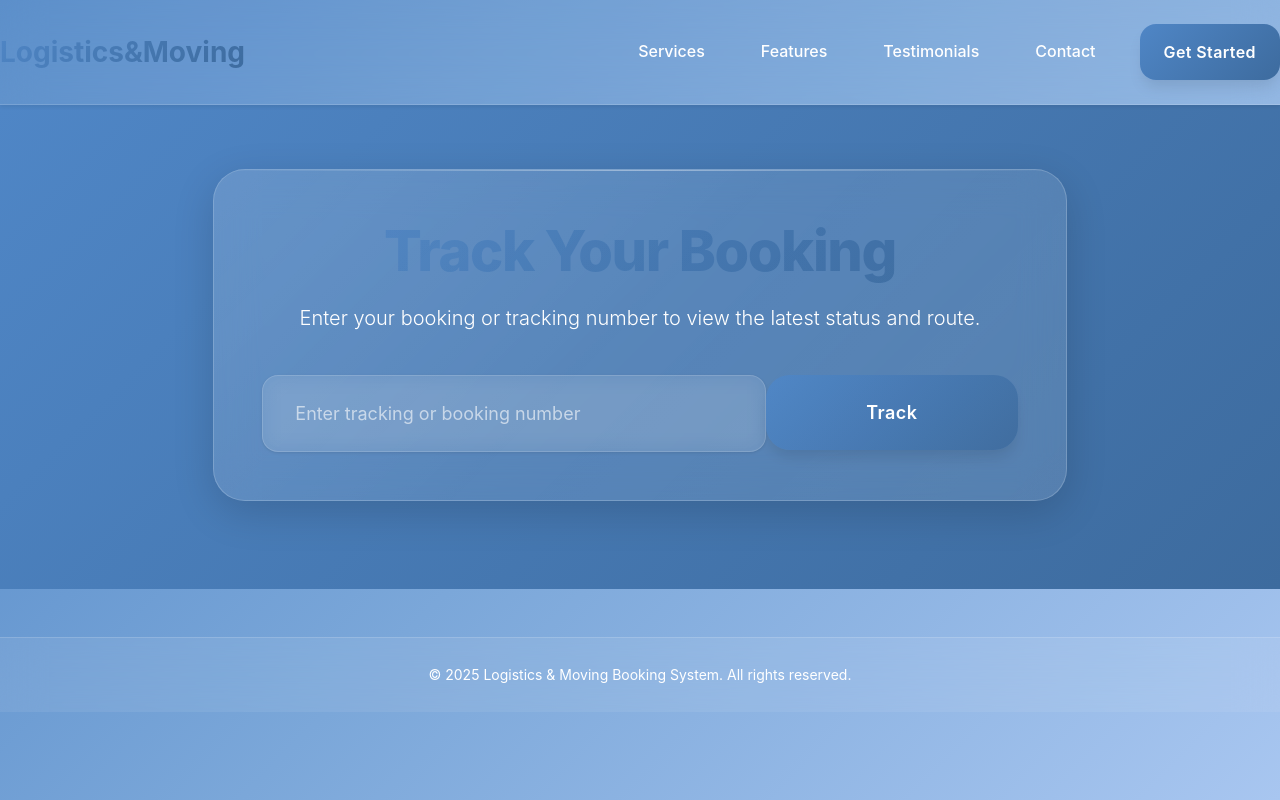
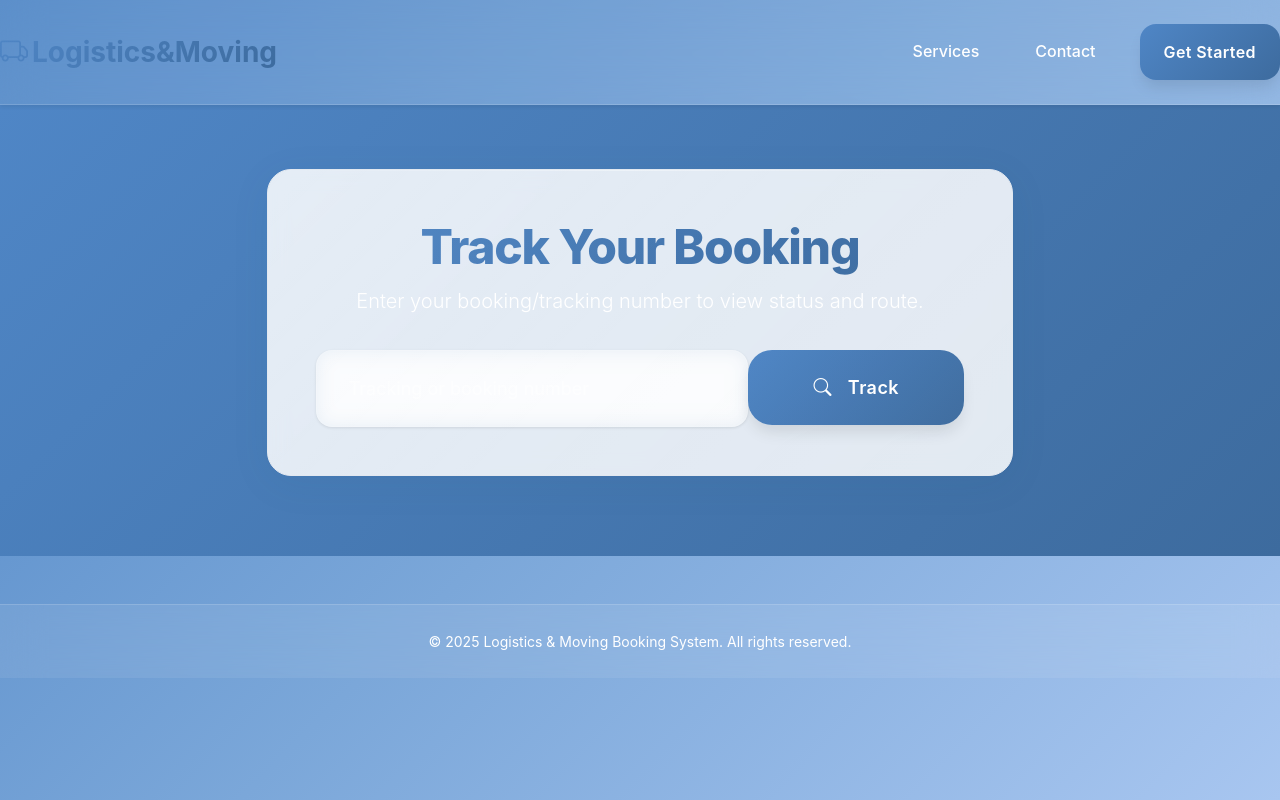
Before and after one commit to YusufJojeh/Logistics-MovingBookingSystem, a PHP site: page /tracking.php in a window 1280 px wide. Run offline with PHP 8.4, Linux system fonts and the light colour scheme.

Commit message:
Some fix

```diff
--- a/public/tracking.php
+++ b/public/tracking.php
@@ -1,13 +1,15 @@
 <?php
-// tracking.php - Track a booking/order by number
 require_once __DIR__ . '/../config/db.php';
 $tracking = trim($_GET['tracking'] ?? '');
 $status = '';
 $details = null;
 $error = '';
 if ($tracking) {
-    // Try to fetch real booking info
-    $stmt = mysqli_prepare($conn, "SELECT b.status, b.booking_date, s.title AS service, s.city_from, s.city_to, u.name AS provider FROM bookings b JOIN services s ON b.service_id = s.id JOIN users u ON b.provider_id = u.id WHERE b.id = ? LIMIT 1");
+    $stmt = mysqli_prepare($conn, "SELECT b.status, b.booking_date, s.title AS service, s.city_from, s.city_to, u.name AS provider
+        FROM bookings b
+        JOIN services s ON b.service_id = s.id
+        JOIN users u ON b.provider_id = u.id
+        WHERE b.id = ? LIMIT 1");
     mysqli_stmt_bind_param($stmt, 'i', $tracking);
     mysqli_stmt_execute($stmt);
     $result = mysqli_stmt_get_result($stmt);
@@ -30,47 +32,83 @@ if ($tracking) {
 <html lang="en">
 <head>
   <meta charset="UTF-8">
-  <meta name="viewport" content="width=device-width, initial-scale=1.0">
   <title>Track Your Booking - Logistics & Moving Booking System</title>
+  <meta name="viewport" content="width=device-width,initial-scale=1">
   <link rel="icon" href="assets/img/favicon.ico">
   <link href="https://cdn.jsdelivr.net/npm/bootstrap@5.3.2/dist/css/bootstrap.min.css" rel="stylesheet">
+  <link rel="stylesheet" href="https://cdn.jsdelivr.net/npm/bootstrap-icons@1.11.1/font/bootstrap-icons.css">
+  <link rel="stylesheet" href="https://unpkg.com/leaflet@1.9.4/dist/leaflet.css"/>
   <link rel="stylesheet" href="../assets/css/style.css">
+  <style>
+    body {
+      background: linear-gradient(120deg, #e5f6fd 0%, #f9fafc 100%) no-repeat;
+      min-height:100vh;
+    }
+    .glass-card {
+      background: rgba(255,255,255,0.85);
+      backdrop-filter: blur(10px);
+      border-radius: 1.5rem;
+      box-shadow: 0 8px 40px 0 #16647e12;
+      border: 1.2px solid #e2e8f0;
+    }
+    .status-badge {
+      font-size: 1.09em;
+      font-weight: 600;
+      padding: .38em 1.5em;
+      border-radius: 1.2em;
+      letter-spacing: .02em;
+      background: linear-gradient(90deg, #fac059 60%, #16647e 100%);
+      color: #fff;
+      box-shadow: 0 2px 12px #fac0592a;
+      border: 0;
+    }
+    #trackmap {
+      width:100%; height:260px; border-radius:1.1em; border:1.2px solid #e1eaf4; box-shadow:0 4px 24px #16647e0b;
+      margin:0 auto 0 auto;
+    }
+    .booking-info .bi { color:#16647e; margin-right:4px;}
+    @media (max-width:700px){
+      .glass-card {padding:1.1rem !important;}
+    }
+  </style>
 </head>
 <body class="modern-bg">
+<!-- Navbar -->
 <nav class="navbar navbar-expand-lg navbar-glass shadow-sm sticky-top">
   <div class="container-fluid">
-    <a class="navbar-brand fw-bold fs-3 gradient-text" href="/index.php">Logistics<span class="text-primary">&</span>Moving</a>
+    <a class="navbar-brand fw-bold fs-3 gradient-text" href="/index.php">
+      <i class="bi bi-truck me-1"></i>Logistics<span class="text-primary">&</span>Moving
+    </a>
     <button class="navbar-toggler" type="button" data-bs-toggle="collapse" data-bs-target="#navbarNav">
       <span class="navbar-toggler-icon"></span>
     </button>
     <div class="collapse navbar-collapse" id="navbarNav">
       <ul class="navbar-nav ms-auto mb-2 mb-lg-0 align-items-center">
         <li class="nav-item"><a class="nav-link" href="/index.php#services">Services</a></li>
-        <li class="nav-item"><a class="nav-link" href="/index.php#features">Features</a></li>
-        <li class="nav-item"><a class="nav-link" href="/index.php#testimonials">Testimonials</a></li>
         <li class="nav-item"><a class="nav-link" href="/index.php#contact">Contact</a></li>
         <li class="nav-item ms-3"><a class="btn btn-primary px-4" href="/register.php">Get Started</a></li>
       </ul>
     </div>
   </div>
 </nav>
-<section class="hero-glass d-flex align-items-center justify-content-center text-center position-relative section-gradient" style="min-height: 30vh;">
-  <div class="container-fluid">
+<!-- Hero -->
+<section class="hero-glass d-flex align-items-center justify-content-center text-center position-relative section-gradient" style="min-height: 28vh;">
+  <div class="container">
     <div class="row justify-content-center">
-      <div class="col-lg-8">
-        <div class="glass-card p-5 mb-4" style="width: 100%; margin: 0;">
-          <h1 class="display-4 fw-black mb-3 gradient-text">Track Your Booking</h1>
-          <p class="lead mb-4 text-body-secondary">Enter your booking or tracking number to view the latest status and route.</p>
-          <form class="row g-3 justify-content-center" method="get" action="">
-            <div class="col-md-8">
-              <input type="text" class="form-control form-control-lg" name="tracking" placeholder="Enter tracking or booking number" value="<?= htmlspecialchars($tracking) ?>" required>
+      <div class="col-lg-7">
+        <div class="glass-card p-4 p-md-5 mb-3">
+          <h1 class="display-5 fw-black mb-2 gradient-text">Track Your Booking</h1>
+          <p class="lead mb-4 text-body-secondary">Enter your booking/tracking number to view status and route.</p>
+          <form class="row g-2 justify-content-center" method="get" action="">
+            <div class="col-12 col-md-8">
+              <input type="text" class="form-control form-control-lg" name="tracking" placeholder="Tracking or booking number" value="<?= htmlspecialchars($tracking) ?>" required>
             </div>
-            <div class="col-md-4">
-              <button type="submit" class="btn btn-primary btn-lg w-100">Track</button>
+            <div class="col-12 col-md-4">
+              <button type="submit" class="btn btn-primary btn-lg w-100"><i class="bi bi-search me-2"></i>Track</button>
             </div>
           </form>
           <?php if ($error): ?>
-            <div class="alert alert-danger mt-4"> <?= htmlspecialchars($error) ?> </div>
+            <div class="alert alert-danger mt-3"> <?= htmlspecialchars($error) ?> </div>
           <?php endif; ?>
         </div>
       </div>
@@ -78,60 +116,78 @@ if ($tracking) {
   </div>
 </section>
 <?php if ($tracking && $details): ?>
-<section class="container-fluid py-4 section-glass">
-  <div class="glass-card p-4 mb-4 text-center" style="width: 100%; margin: 0;">
-    <h2 class="gradient-text mb-3">Status: <?= htmlspecialchars($status) ?></h2>
-    <div class="row mb-3">
-      <div class="col-md-6 text-start"><b>From:</b> <?= htmlspecialchars($details['from']) ?></div>
-      <div class="col-md-6 text-end"><b>To:</b> <?= htmlspecialchars($details['to']) ?></div>
-    </div>
-    <div class="row mb-3">
-      <div class="col-md-6 text-start"><b>Date:</b> <?= htmlspecialchars($details['date']) ?></div>
-      <div class="col-md-6 text-end"><b>Service:</b> <?= htmlspecialchars($details['service']) ?></div>
-    </div>
-    <div class="mb-3"><b>Provider:</b> <?= htmlspecialchars($details['provider']) ?></div>
-    <div class="my-4">
-      <div id="gmap" style="width:100%;max-width:400px;height:240px;margin:0 auto;border-radius:1rem;"></div>
-      <div class="small text-muted mt-2">Route from <b><?= htmlspecialchars($details['from']) ?></b> to <b><?= htmlspecialchars($details['to']) ?></b> (Google Map demo)</div>
+<section class="container py-3">
+  <div class="row justify-content-center">
+    <div class="col-lg-8">
+      <div class="glass-card p-4 p-md-5">
+        <div class="d-flex justify-content-between align-items-center mb-2">
+          <h2 class="mb-0 gradient-text fs-4">Booking Details</h2>
+          <span class="status-badge"><?= htmlspecialchars($status) ?></span>
+        </div>
+        <div class="row booking-info mb-3">
+          <div class="col-sm-6 mb-2">
+            <div><i class="bi bi-geo-alt"></i><b>From:</b> <?= htmlspecialchars($details['from']) ?></div>
+            <div><i class="bi bi-calendar-event"></i><b>Date:</b> <?= htmlspecialchars($details['date']) ?></div>
+            <div><i class="bi bi-truck"></i><b>Provider:</b> <?= htmlspecialchars($details['provider']) ?></div>
+          </div>
+          <div class="col-sm-6 text-sm-end mb-2">
+            <div><i class="bi bi-geo"></i><b>To:</b> <?= htmlspecialchars($details['to']) ?></div>
+            <div><i class="bi bi-box"></i><b>Service:</b> <?= htmlspecialchars($details['service']) ?></div>
+          </div>
+        </div>
+        <div>
+          <div id="trackmap"></div>
+          <div class="small text-muted mt-2 text-center">
+            Route from <b><?= htmlspecialchars($details['from']) ?></b> to <b><?= htmlspecialchars($details['to']) ?></b> (real-time map)
+          </div>
+        </div>
+      </div>
     </div>
   </div>
 </section>
+<script src="https://unpkg.com/leaflet@1.9.4/dist/leaflet.js"></script>
 <script>
-  function initTrackingMap() {
-    // Demo coordinates for cities
-    var cityCoords = {
-      'Cairo': {lat:30.0444, lng:31.2357},
-      'Alexandria': {lat:31.2001, lng:29.9187},
-      'Giza': {lat:30.0131, lng:31.2089},
-      'Mansoura': {lat:31.0364, lng:31.3807},
-      'Default': {lat:30.0444, lng:31.2357}
-    };
-    var from = cityCoords['<?= addslashes($details['from']) ?>'] || cityCoords['Default'];
-    var to = cityCoords['<?= addslashes($details['to']) ?>'] || cityCoords['Default'];
-    var map = new google.maps.Map(document.getElementById('gmap'), {
-      zoom: 7,
-      center: from,
-      mapTypeId: 'roadmap'
+document.addEventListener("DOMContentLoaded", function() {
+  let fromCity = "<?= addslashes($details['from']) ?>";
+  let toCity   = "<?= addslashes($details['to']) ?>";
+  let country  = "Egypt"; // Change this to your country if needed!
+
+  // Always search with 'City, Country' for best results!
+  function cityQuery(city) {
+    return city + ", " + country;
+  }
+
+  let map = L.map('trackmap').setView([26.8,30.8], 6);
+  L.tileLayer('https://{s}.tile.openstreetmap.org/{z}/{x}/{y}.png', {
+    maxZoom: 17, attribution: '© OpenStreetMap'
+  }).addTo(map);
+
+  function geocode(city, cb) {
+    fetch('https://nominatim.openstreetmap.org/search?format=json&limit=1&q=' + encodeURIComponent(cityQuery(city)))
+      .then(r => r.json())
+      .then(d => (d && d[0]) ? cb([parseFloat(d[0].lat), parseFloat(d[0].lon)]) : cb(null))
+      .catch(()=>cb(null));
+  }
+
+  geocode(fromCity, function(fromLatLng) {
+    geocode(toCity, function(toLatLng) {
+      if (fromLatLng && toLatLng) {
+        map.setView([(fromLatLng[0]+toLatLng[0])/2, (fromLatLng[1]+toLatLng[1])/2], 7);
+        L.marker(fromLatLng, {title:'From'}).addTo(map).bindPopup('From: ' + fromCity).openPopup();
+        L.marker(toLatLng, {title:'To'}).addTo(map).bindPopup('To: ' + toCity);
+        L.polyline([fromLatLng, toLatLng], {color:'#fac059',weight:6,opacity:.89}).addTo(map);
+      } else {
+        document.getElementById('trackmap').innerHTML =
+          "<div class='alert alert-warning'>Could not find one or both cities on the map (must be within the same country).</div>";
+      }
     });
-    var path = [from, to];
-    var polyline = new google.maps.Polyline({
-      path: path,
-      geodesic: true,
-      strokeColor: '#16647e',
-      strokeOpacity: 0.8,
-      strokeWeight: 5
-    });
-    polyline.setMap(map);
-    new google.maps.Marker({position: from, map: map, label: 'A', icon: {path: google.maps.SymbolPath.CIRCLE, scale: 8, fillColor: '#16647e', fillOpacity: 1, strokeWeight: 2, strokeColor: '#fac059'}});
-    new google.maps.Marker({position: to, map: map, label: 'B', icon: {path: google.maps.SymbolPath.CIRCLE, scale: 8, fillColor: '#fac059', fillOpacity: 1, strokeWeight: 2, strokeColor: '#16647e'}});
-  }
+  });
+});
+
 </script>
-<!-- Google Maps JS API (fake developer key for demo only; replace with your real key) -->
-<script src="https://maps.googleapis.com/maps/api/js?key=FAKE_DEVELOPER_KEY&callback=initTrackingMap" async defer></script>
-<div class="small text-danger mt-2">* This is a demo map with a fake API key. Replace with your real Google Maps API key for production.</div>
 <?php endif; ?>
 <footer class="footer-glass text-center py-4 mt-5">
-  <small>&copy; <?php echo date('Y'); ?> Logistics & Moving Booking System. All rights reserved.</small>
+  <small>&copy; <?= date('Y') ?> Logistics &amp; Moving Booking System. All rights reserved.</small>
 </footer>
 <script src="https://cdn.jsdelivr.net/npm/bootstrap@5.3.2/dist/js/bootstrap.bundle.min.js"></script>
 </body>
```
